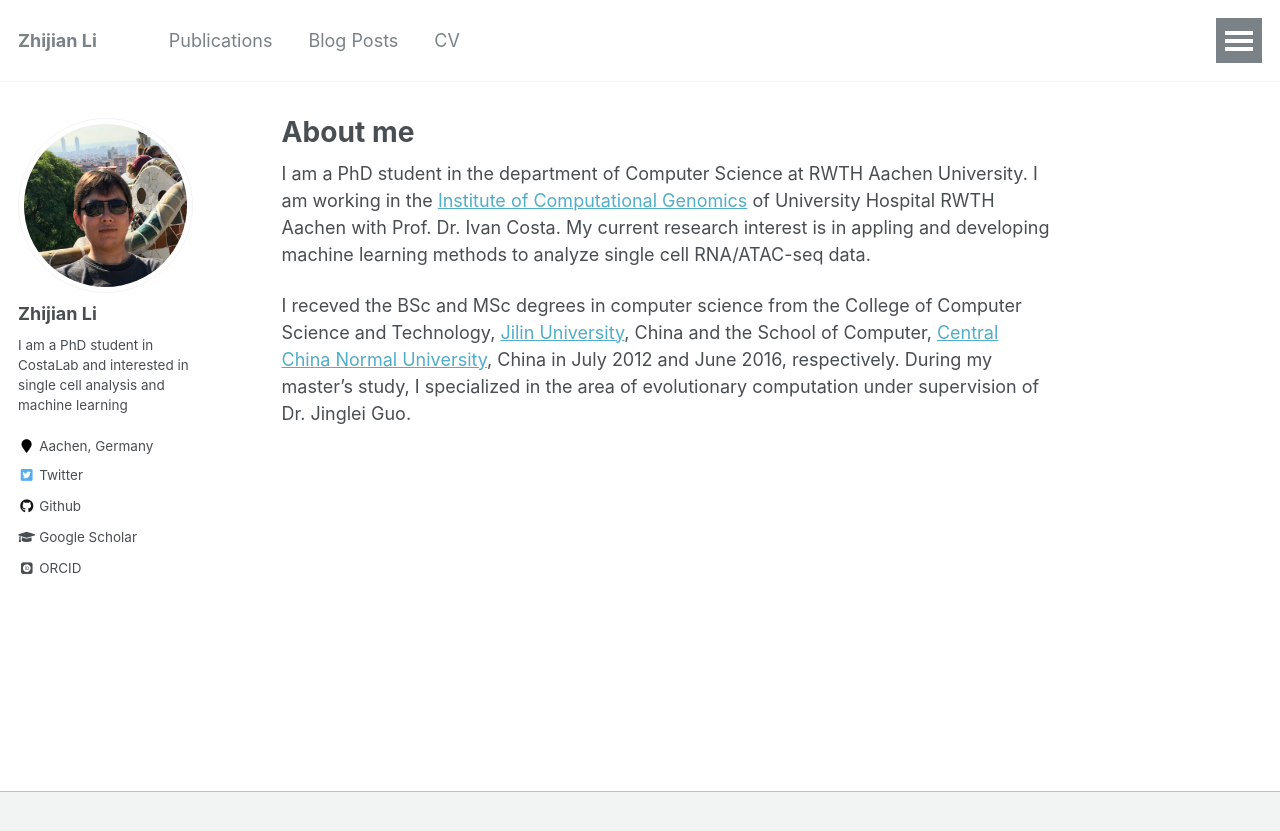
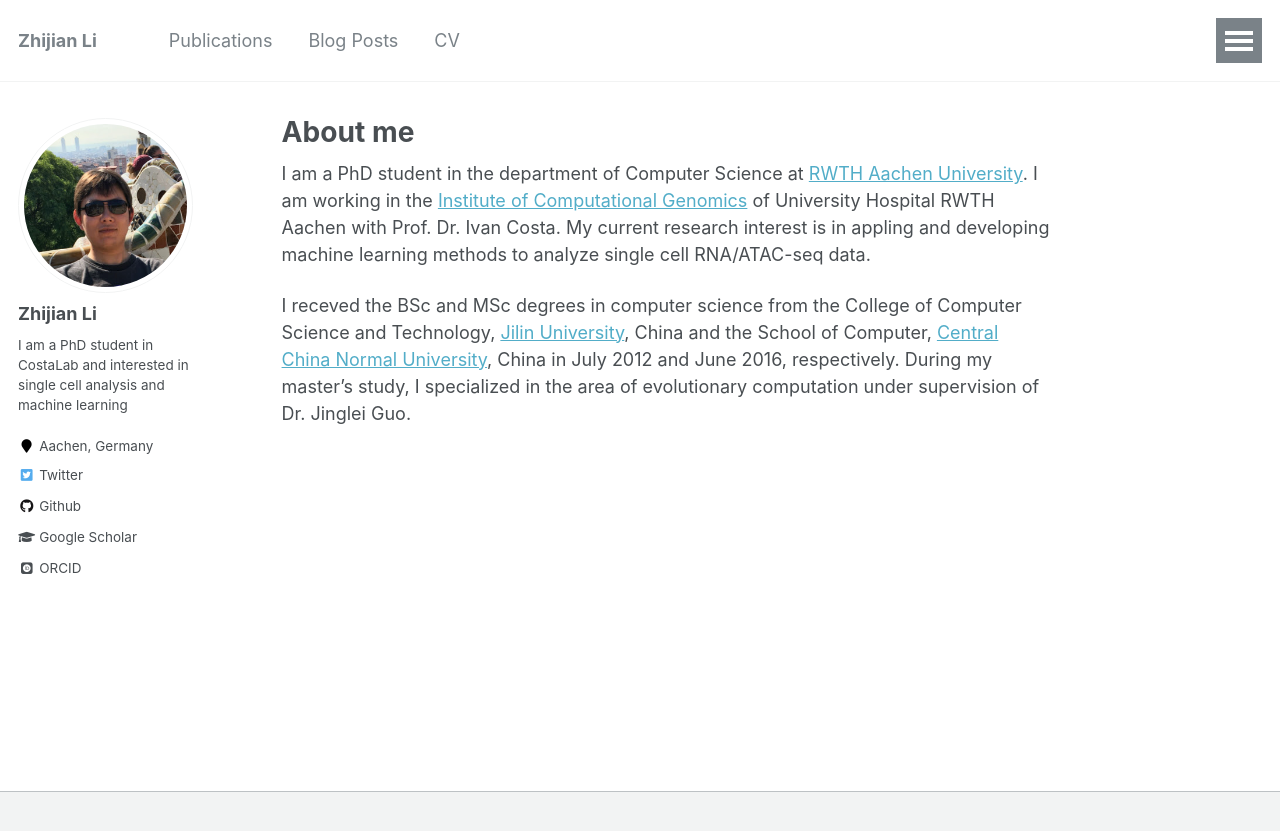
Before and after one commit to lzj1769/lzj1769.github.io, a Jekyll site: the page built from _pages/about.md, in a window 1280 px wide. Shown: the top 831 px of the page. Built offline with Jekyll 4.4.1, drawn with Linux system fonts in a browser that asks for light colours; some web fonts are replaced; part of the change alters nothing that is shown.

Commit message:
add link

```diff
--- a/_pages/about.md
+++ b/_pages/about.md
@@ -8,6 +8,6 @@ redirect_from:
   - /about.html
 ---
 
-I am a PhD student in the department of Computer Science at RWTH Aachen University. I am working in the [Institute of Computational Genomics](https://www.costalab.org/) of University Hospital RWTH Aachen with Prof. Dr. Ivan Costa. My current research interest is in appling and developing machine learning methods to analyze single cell RNA/ATAC-seq data.
+I am a PhD student in the department of Computer Science at [RWTH Aachen University](https://www.rwth-aachen.de/). I am working in the [Institute of Computational Genomics](https://www.costalab.org/) of University Hospital RWTH Aachen with Prof. Dr. Ivan Costa. My current research interest is in appling and developing machine learning methods to analyze single cell RNA/ATAC-seq data.
 
 I receved the BSc and MSc degrees in computer science from the College of Computer Science and Technology, [Jilin University](http://global.jlu.edu.cn), China and the School of Computer, [Central China Normal University](http://english.ccnu.edu.cn/), China in July 2012 and June 2016, respectively. During my master's study, I specialized in the area of evolutionary computation under supervision of Dr. Jinglei Guo.
```
